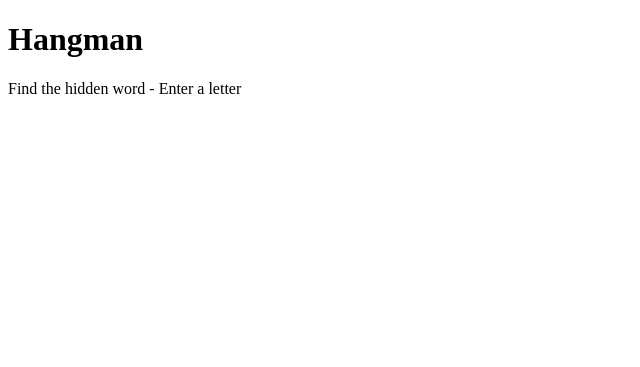
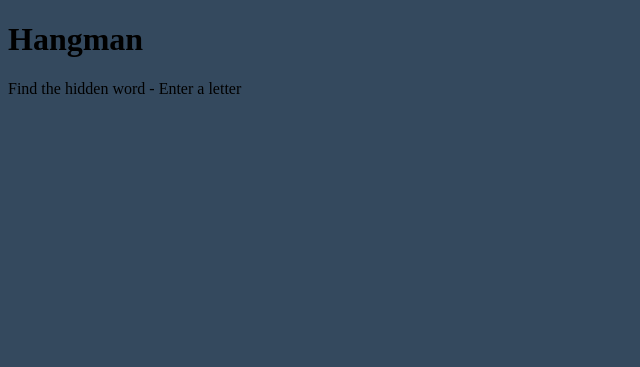
Before and after one commit to lohithpuvvala/Hangman-Game-Project, a plain HTML site: page index.html in a window 1280 px wide. Shown: the whole page, without its empty margins (0-640 px from the left). Drawn offline with Linux system fonts and the light colour scheme.

Commit message:
Update Html File. Added Rod, Head, Body, Arms & Legs for the Hangman. Updated CSS to fix bg-color, font color and specified the figure-container(svg container) with basic properties

```diff
--- a/style.css
+++ b/style.css
@@ -1 +1,7 @@
-style.css
+* {
+  box-sizing: border-box;
+}
+
+body {
+  background-color: #34495e;
+}
```
